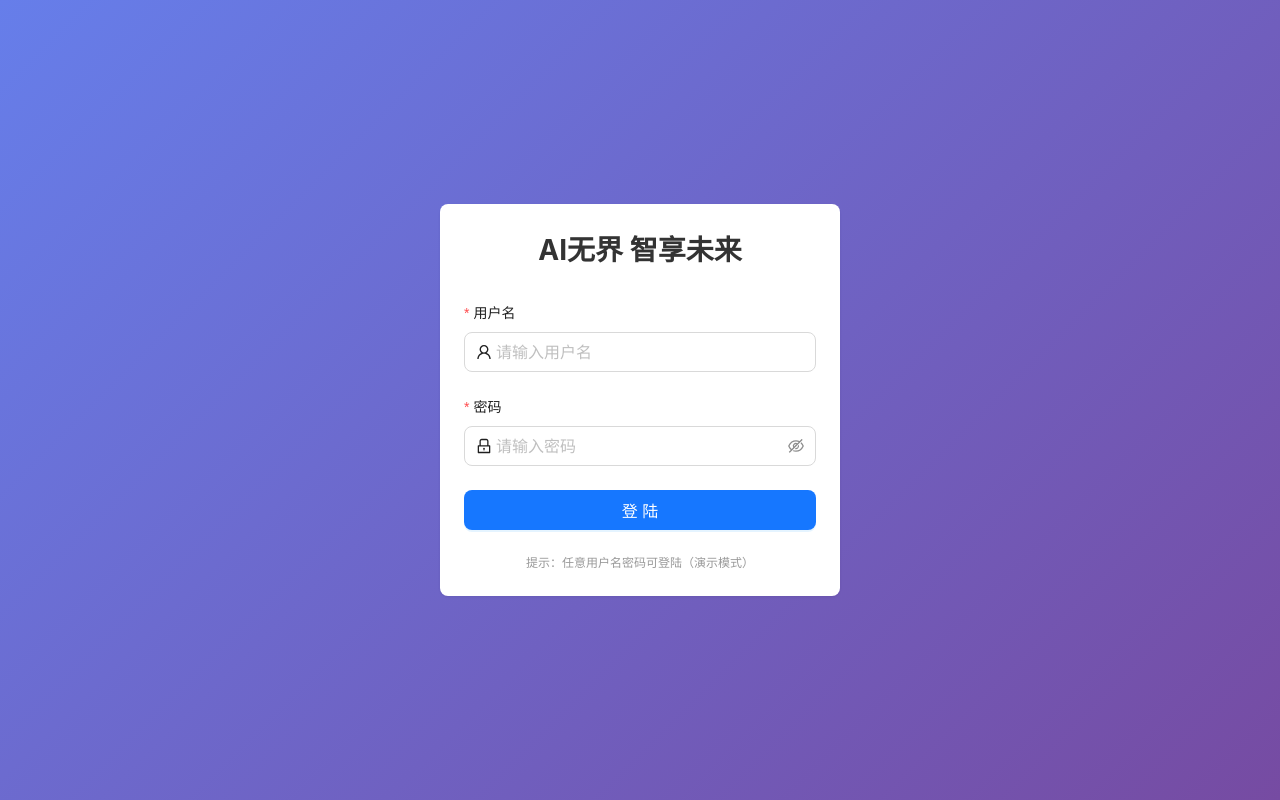
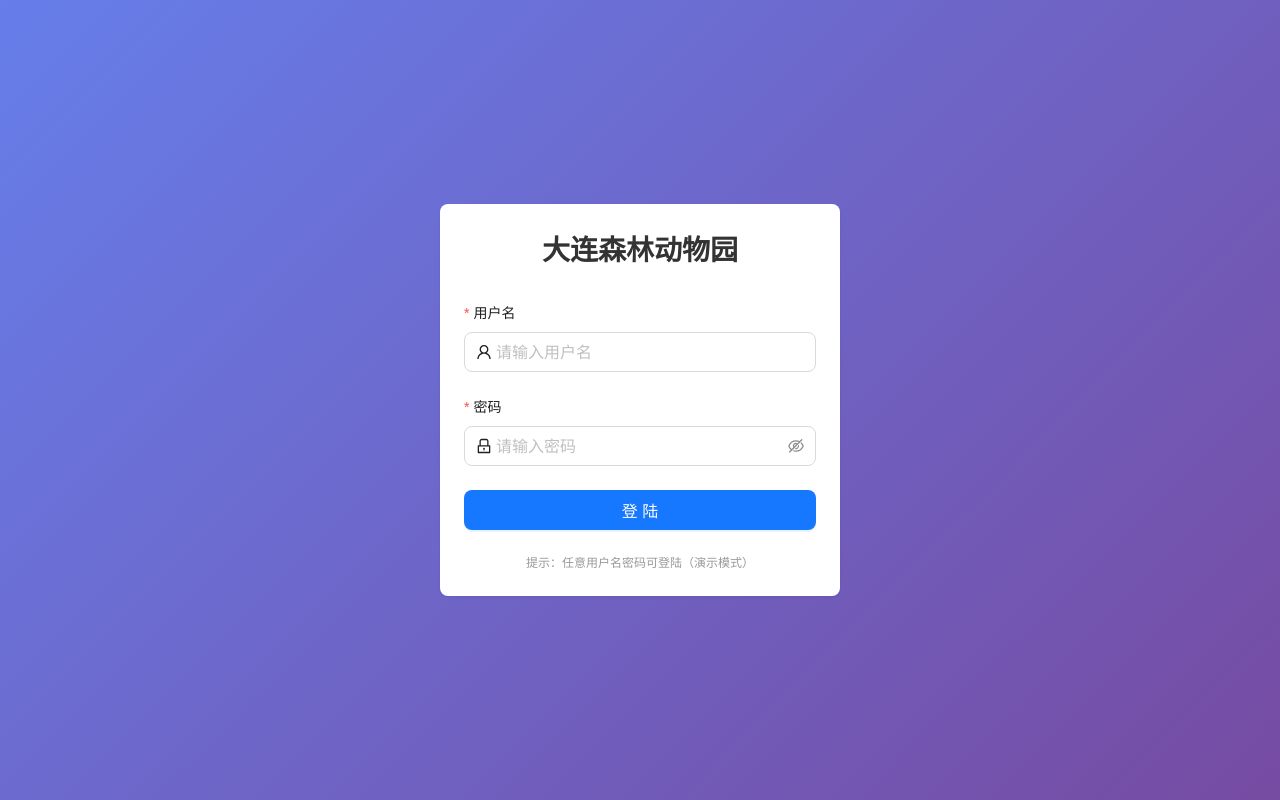
Before and after one commit to harunme/zooluck, a React (Create React App) app in the folder client/: page / in a window 1280 px wide. Built offline with nearby package versions, Linux system fonts and the light colour scheme; no server answers; the HTML template or start-up script is replaced by a standard one.

Commit message:
修改文案

```diff
--- a/client/public/index.html
+++ b/client/public/index.html
@@ -4,8 +4,8 @@
     <meta charset="utf-8" />
     <meta name="viewport" content="width=device-width, initial-scale=1" />
     <meta name="theme-color" content="#000000" />
-    <meta name="description" content="AI无界 智享未来" />
-    <title>AI无界 智享未来</title>
+    <meta name="description" content="大连森林动物园" />
+    <title>大连森林动物园</title>
   </head>
   <body>
     <noscript>You need to enable JavaScript to run this app.</noscript>
--- a/client/src/pages/Dashboard.js
+++ b/client/src/pages/Dashboard.js
@@ -32,7 +32,7 @@ function Dashboard({ user, onLogout }) {
     <Layout className="dashboard">
       <Header className="dashboard-header">
         <div className="header-content">
-          <h1>🎁 AI无界 智享未来</h1>
+          <h1>🎁 大连森林动物园</h1>
 
           <div className="nav-center">
             {navItems.map((item) => (
--- a/client/src/pages/Login.js
+++ b/client/src/pages/Login.js
@@ -21,7 +21,7 @@ function Login({ onLogin }) {
     <div className="login-container">
       <Card className="login-card" bordered={false}>
         <div className="login-header">
-          <h1>AI无界 智享未来</h1>
+          <h1>大连森林动物园</h1>
         </div>
         <Form
           form={form}
```
Also changed, not shown: 2 other files (tests, documents, lock files or other folders).
